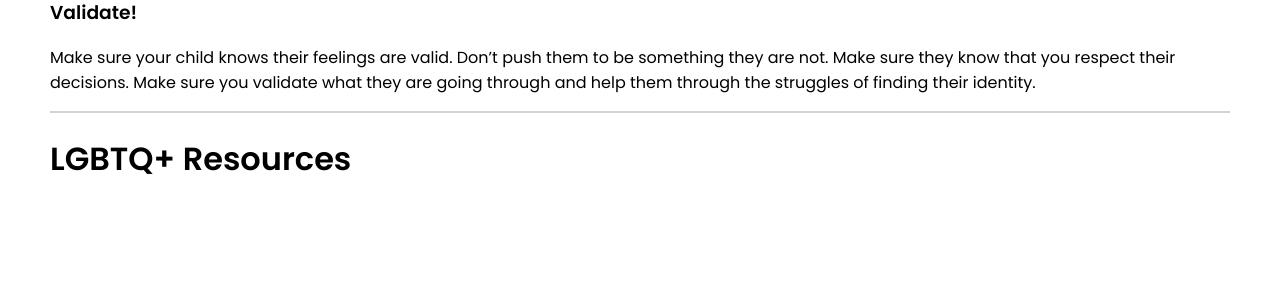
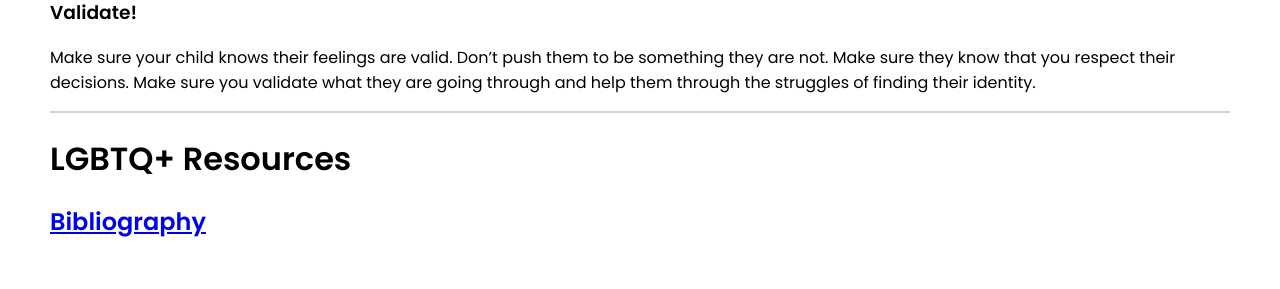
Before and after one commit to captain-camel/Sociology-Final-Project, a Django app: page / in a window 1280 px wide. Shown: the part 4907-5196 px from the top of the page. Before the commit the page ends 5081 px from the top, so only its background shows below. Run offline with Django 4.2, Linux system fonts and the light colour scheme; data that the repository does not hold is empty; parts of the project's set-up code (start-up, migrations or seed data) failed here and were passed over.

Commit message:
Edit homepage content

```diff
--- a/main/templates/main/index.html
+++ b/main/templates/main/index.html
@@ -259,6 +259,8 @@
                 <a href="{{ resource.link }}" class="resource-link">Visit</a>
             </div>
         {% endfor %}
+
+        <h2><a href="https://docs.google.com/document/d/1FBjqSDgShCak39s0Q_xVJm8pCRFB2hJ7DGNYpnuRxEE/edit?usp=sharing">Bibliography</a></h3>
     </div>
 
 </body>
```
